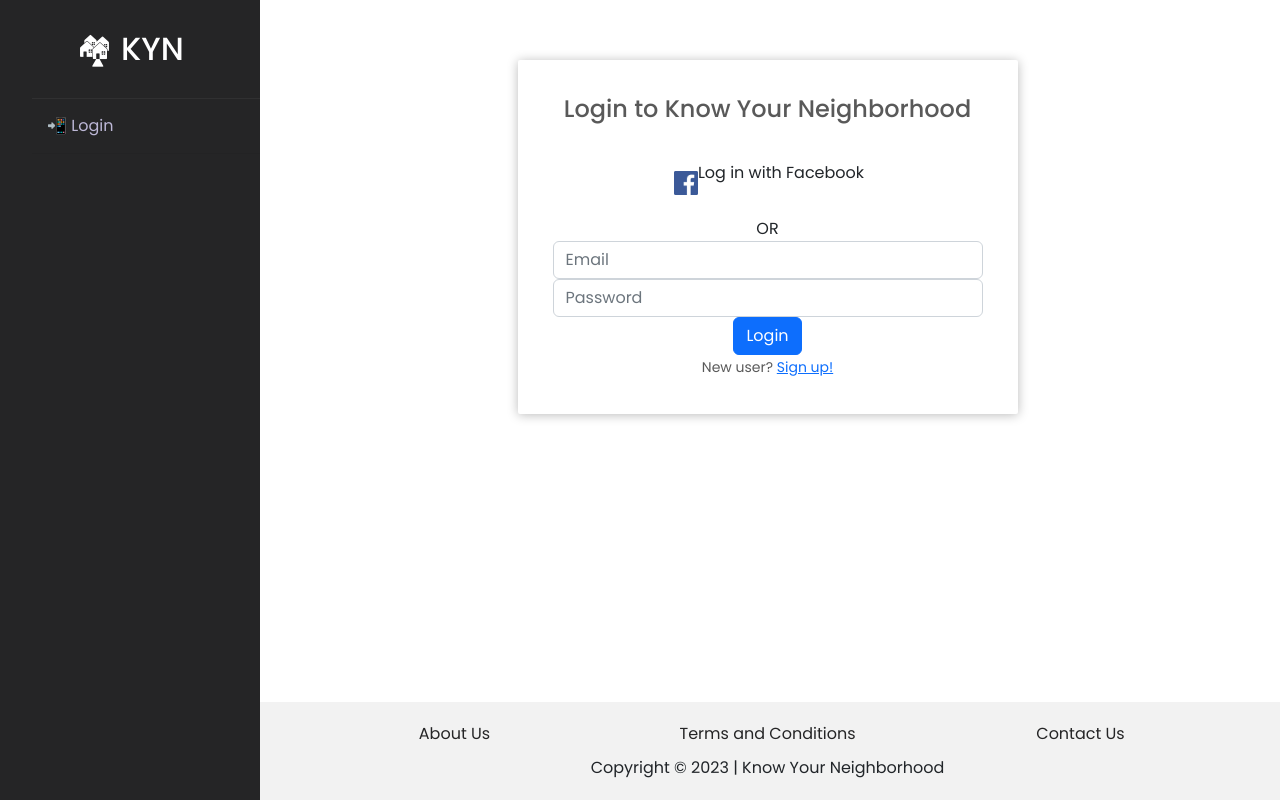
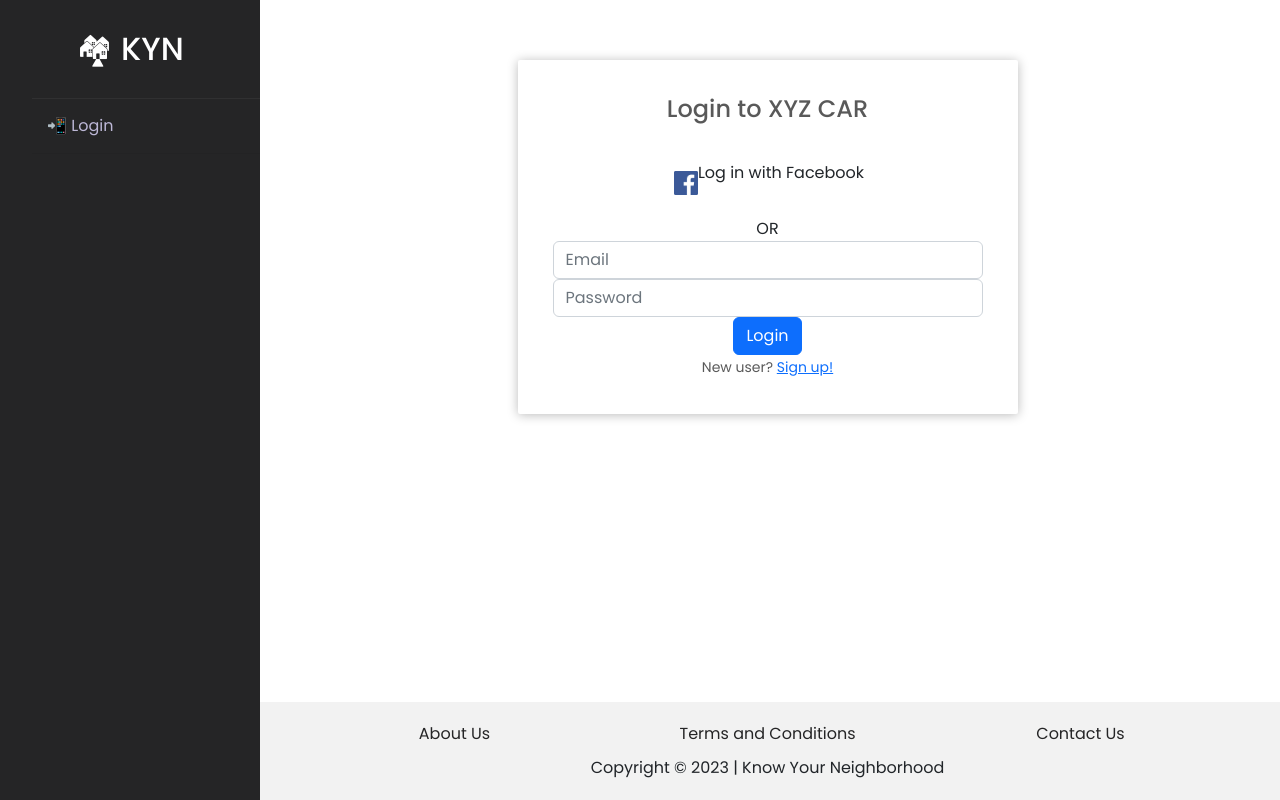
Before and after one commit to bligede767/kyn-react-js, a React (Create React App) app: page /login in a window 1280 px wide. Built offline with nearby package versions, Linux system fonts and the light colour scheme.

Commit message:
fix(admin functionality after login as admin)

```diff
--- a/src/pages/Login.js
+++ b/src/pages/Login.js
@@ -1,6 +1,5 @@
 import React, { Component, useState } from 'react';
-// import './Login.css';
-import { GOOGLE_AUTH_URL, FACEBOOK_AUTH_URL, GITHUB_AUTH_URL, ACCESS_TOKEN } from '../constants';
+import { FACEBOOK_AUTH_URL, ACCESS_TOKEN } from '../constants';
 import { login } from '../util/APIUtils';
 import { Link, Navigate, useLocation, useNavigate } from 'react-router-dom'
 import fbLogo from '../img/fb-logo.png';
@@ -11,8 +10,6 @@ export default function Login(props) {
 
     // Didcomponentmount
     React.useEffect(() => {
-        // If the OAuth2 login encounters an error, the user is redirected to the /login page with an error.
-        // Here we display the error and then remove the error query parameter from the location.
         if (location.state && location.state.error) {
             setTimeout(() => {
                 // Alert.error(location.state.error, {
@@ -38,7 +35,7 @@ export default function Login(props) {
     return (
         <div className="login-container">
             <div className="login-content">
-                <h1 className="login-title">Login to Know Your Neighborhood</h1>
+                <h1 className="login-title">Login to XYZ CAR</h1>
                 <SocialLogin />
                 <div className="or-separator">
                     <span className="or-text">OR</span>
@@ -80,10 +77,10 @@ const LoginForm = (props) => {
         login(loginRequest)
             .then(response => {
                 localStorage.setItem(ACCESS_TOKEN, response.accessToken);
-                alert("You logged in successfully!");
-                navigate("/");
+                alert("You logged in successfully!")
+                navigate("/")
             }).catch(error => {
-                alert("Incorrect credential!");
+                alert("Incorrect credential!")
             });
     }
     return (
--- a/src/pages/SignUp.js
+++ b/src/pages/SignUp.js
@@ -1,7 +1,7 @@
 import React, { Component } from 'react';
 // import './Signup.css';
 import { Link, Navigate } from 'react-router-dom'
-import { FACEBOOK_AUTH_URL, GOOGLE_AUTH_URL } from '../constants';
+import { FACEBOOK_AUTH_URL } from '../constants';
 import { signup } from '../util/APIUtils';
 import fbLogo from '../img/fb-logo.png';
 import googleLogo from '../img/fb-logo.png';
```
